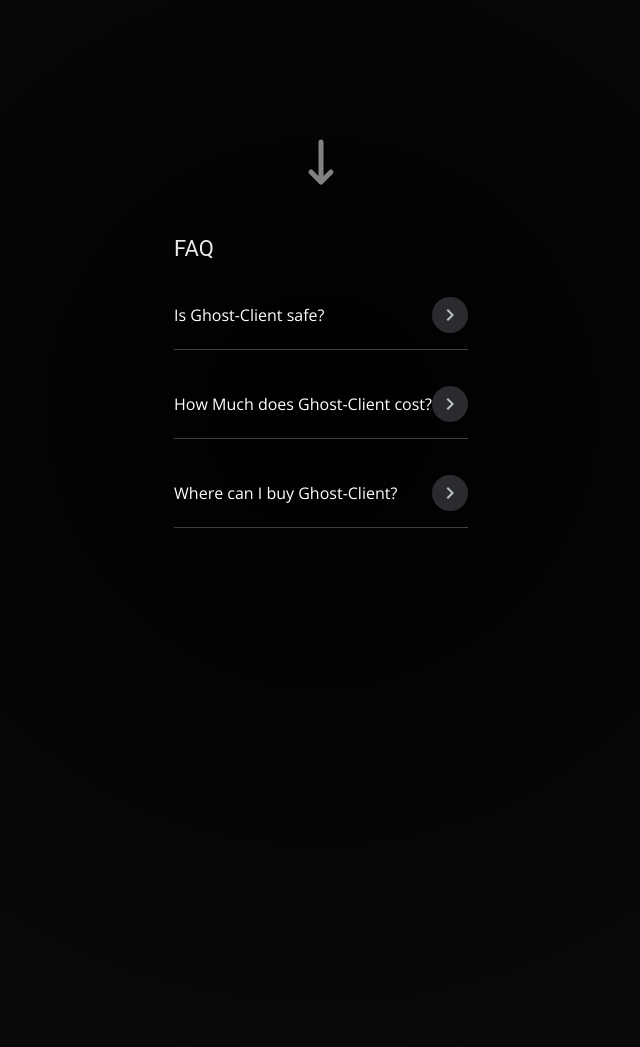
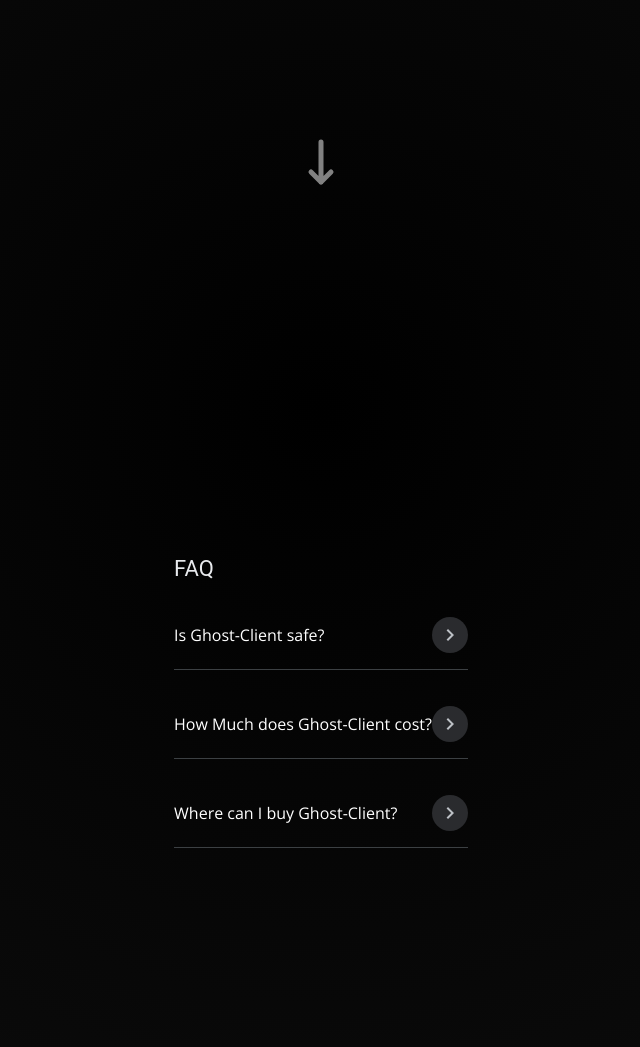
Before and after one commit to aboumerhy/GhostClientWebsite, a Flask app: template templates/index.html in a window 1280 px wide. Shown: the part 588-1635 px from the top of the page, without its empty margins (319-959 px from the left). Run offline with Flask 3, Linux system fonts and the light colour scheme; the template is opened without the code that fills it, so the values that code supplies are empty.

Commit message:
Refactor CSS for layout and styling improvements
Adjusted the position of the #about section and refined styles for better layout and visibility.

```diff
--- a/static/index.css
+++ b/static/index.css
@@ -104,7 +104,7 @@ p
 {
     position: absolute;
     z-index: 2;
-    top: 110vh;
+    top: 150vh;
     width: 100vw;
     height: 25vh;
     display: flex;
```
